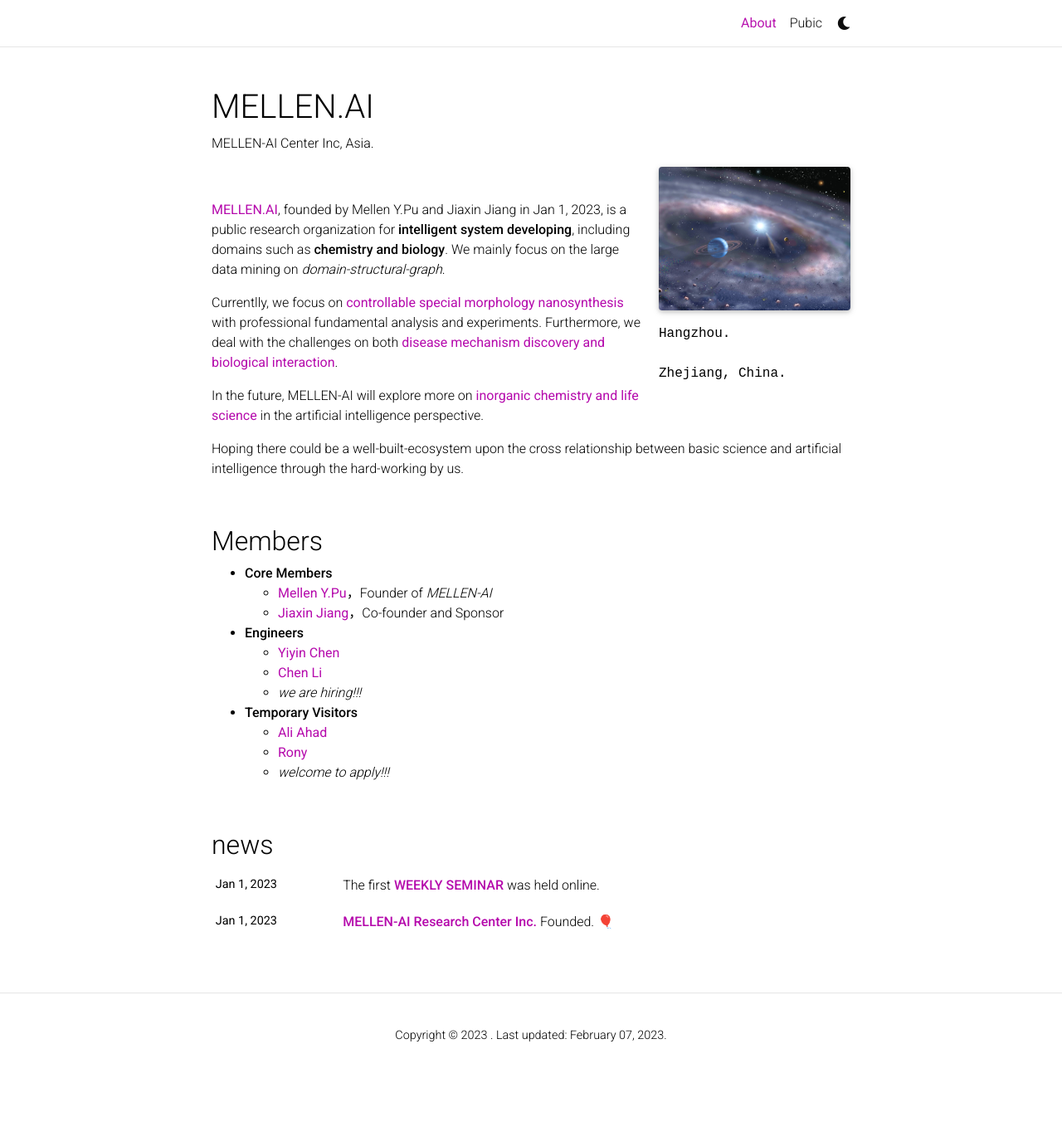
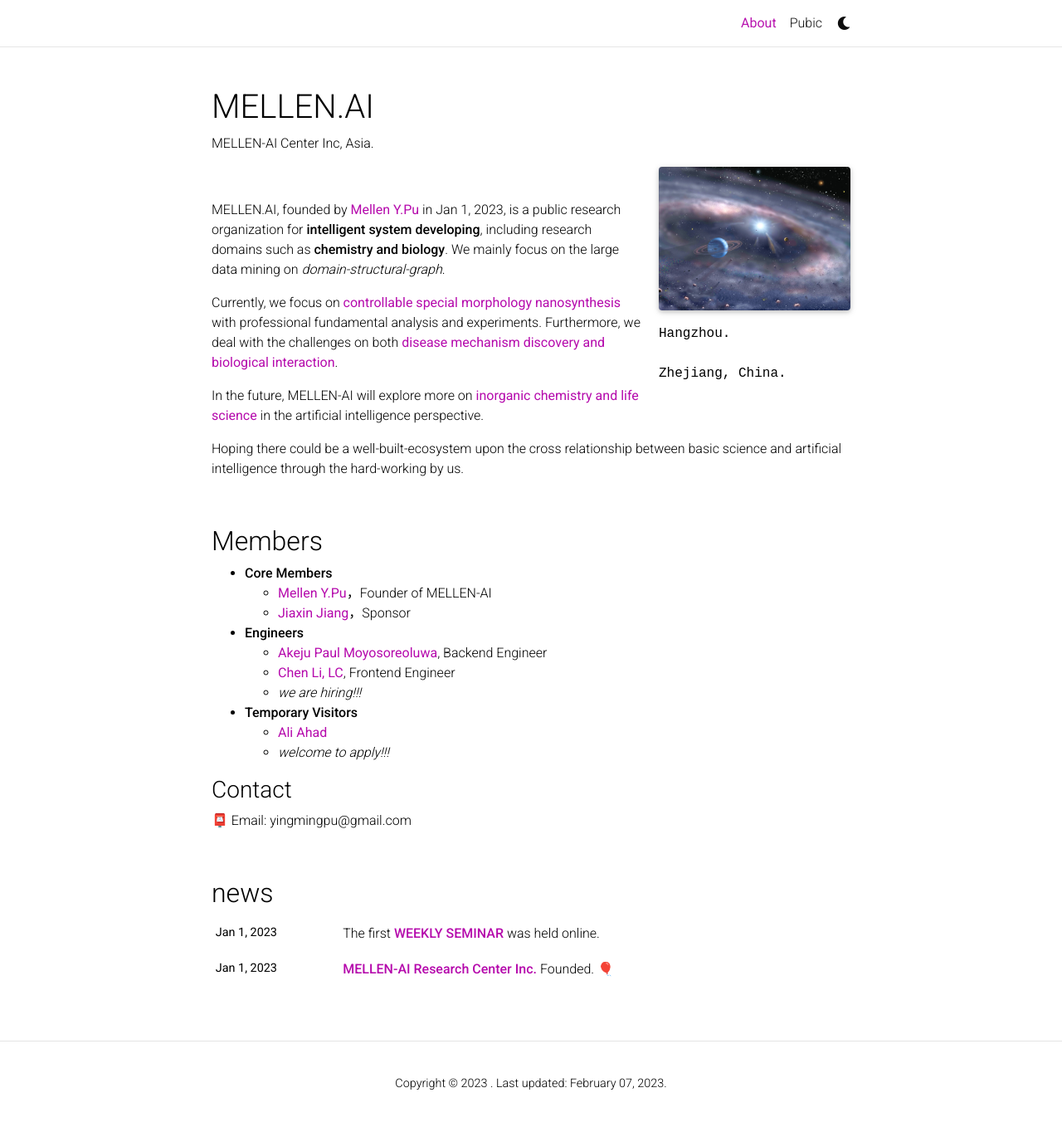
Before and after one commit to MELLEN-AI/mellen-ai.github.io, a Jekyll site: the page built from _pages/about.md, in a window 1280 px wide and 1356 px high. Shown: the top 1352 px of the window at 83% size. Built offline with Jekyll 4.4.1, drawn with Linux system fonts in a browser that asks for light colours; full-size pictures stand in for the smaller copies a plugin makes; comment, search, counter and statistics services are not loaded; a style sheet for code colours, icons or effects is not loaded.

Commit message:
updating about.md

```diff
--- a/_pages/about.md
+++ b/_pages/about.md
@@ -19,9 +19,9 @@ social: false              # includes social icons at the bottom of the page
 
 <br/>
 
-<a href="#"><b>MELLEN.AI</b></a>, founded by Mellen Y.Pu and Jiaxin Jiang in Jan 1, 2023, is a public research organization for **intelligent system developing**, including domains such as **chemistry and biology**. We mainly focus on the large data mining on *domain-structural-graph*.
+MELLEN.AI, founded by <a href="https://dandelionym.github.io"><b>Mellen Y.Pu</b></a> in Jan 1, 2023, is a public research organization for **intelligent system developing**, including research domains such as **chemistry and biology**. We mainly focus on the large data mining on *domain-structural-graph*.
 
-Currentlly, we focus on <a href="#"><b>controllable special morphology nanosynthesis</b></a> with professional fundamental analysis and experiments. Furthermore, we deal with the challenges on both <a href="#"><b>disease mechanism discovery and biological interaction</b></a>.
+Currently, we focus on <a href="#"><b>controllable special morphology nanosynthesis</b></a> with professional fundamental analysis and experiments. Furthermore, we deal with the challenges on both <a href="#"><b>disease mechanism discovery and biological interaction</b></a>.
 
 In the future, MELLEN-AI will explore more on <a href="#"><b>inorganic chemistry and life science</b></a> in the artificial intelligence perspective.
 
@@ -31,16 +31,18 @@ Hoping there could be a well-built-ecosystem upon the cross relationship between
 
 <h2>Members</h2>
 * **Core Members**
-  * <a href="https://dandelionym.github.io"><b>Mellen Y.Pu</b></a>，Founder of *MELLEN-AI*
-  * <a href="#"><b>Jiaxin Jiang</b></a>，Co-founder and Sponsor
+  * <a href="https://dandelionym.github.io"><b>Mellen Y.Pu</b></a>，Founder of MELLEN-AI
+  * <a href="#"><b>Jiaxin Jiang</b></a>，Sponsor
 * **Engineers**
-  * <a href="#"><b>Yiyin Chen</b></a>
-  * <a href="#"><b>Chen Li</b></a>
+  * <a href="#"><b>Akeju Paul Moyosoreoluwa</b></a>, Backend Engineer
+  * <a href="#"><b>Chen Li, LC</b></a>, Frontend Engineer
   * *we are hiring!!!*
 * **Temporary Visitors**
   * <a href="#"><b>Ali Ahad</b></a>
-  * <a href="#"><b>Rony</b></a>
   * *welcome to apply!!!*
 
 
+
+<h3>Contact</h3>
+<p>📮 Email: <a>yingmingpu@gmail.com</a></p>
 <br/>
```
